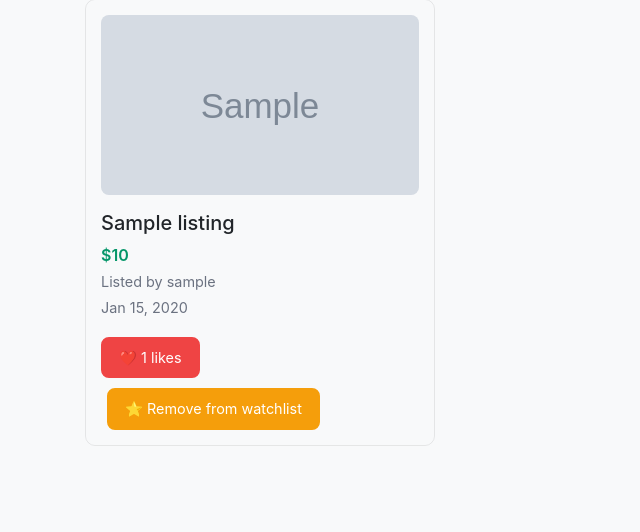
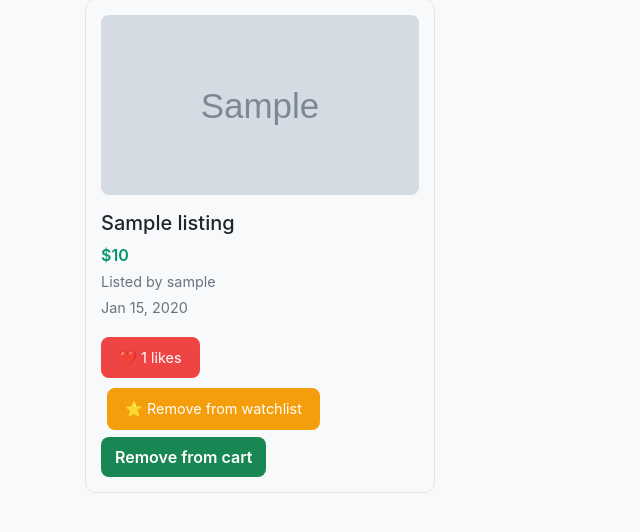
Before and after one commit to AbdulRahman-cy/E-Commerce-Web-Platform, a Django app: page / in a window 1280 px wide. Shown: the part 175-707 px from the top of the page, without its empty margins (0-640 px from the left). Run offline with Django 3.2, Linux system fonts and the light colour scheme; a user stored in the database is signed in; tables that the repository leaves empty hold one stand-in row (values such as "Sample post"); grey boxes marked "Sample" are stand-in pictures; some libraries are stand-ins or nearby versions.

Commit message:
Implementing toggle_cart client-side and sever-side

```diff
--- a/auctions/admin.py
+++ b/auctions/admin.py
@@ -8,3 +8,4 @@ admin.site.register(Category)
 admin.site.register(Like)
 admin.site.register(Comment)
 admin.site.register(Watchlist)
+admin.site.register(Cart)
--- a/auctions/models.py
+++ b/auctions/models.py
@@ -61,3 +61,19 @@ class Watchlist(models.Model):
                 name="unique_watchlist"
             )
         ]
+
+class Cart(models.Model):
+    user = models.ForeignKey(User, on_delete=models.CASCADE, related_name="cart_items")
+    listing = models.ForeignKey(Listing, on_delete=models.CASCADE, related_name="cart_items")
+    quantity = models.PositiveIntegerField(default=1)
+
+    class Meta:
+        constraints = [
+            models.UniqueConstraint(
+                fields=["user", "listing"],
+                name="unique_user_listing_cart"
+            )
+        ]
+
+    def __str__(self):
+        return f"{self.user} - {self.listing} ({self.quantity})"
--- a/auctions/templates/auctions/index.html
+++ b/auctions/templates/auctions/index.html
@@ -82,6 +82,31 @@
     border-color: #f59e0b;
     color: white;
 }
+.cart-btn {
+    padding: 8px 14px;
+    border-radius: 8px;
+    border: none;
+    background: #0d6efd;
+    color: white;
+    font-weight: 600;
+    cursor: pointer;
+    transition: all 0.15s ease;
+    margin-top: 7px;
+}
+
+.cart-btn:hover {
+    background: #0b5ed7;
+}
+
+.cart-btn:disabled {
+    background: #adb5bd;
+    cursor: not-allowed;
+}
+
+.cart-btn.in-cart {
+    background: #198754;
+}
+
 </style>
 
 <h2 class="mb-4">Active listings</h2>
@@ -134,6 +159,13 @@
                     </button>
                 </form>
 
+                <button class="cart-btn {% if listing in cart %}in-cart{% endif %}"
+                data-listing-id="{{ listing.id }}" type="button">
+                    {% if listing in cart %}Remove from cart{% else %}🛒 Add to cart{% endif %}
+                </button>
+
+
+
             </div>
 
         </div>
@@ -156,14 +188,16 @@
                 const cookie = cookies[i].trim()
                 if(cookie.substring(0, name.length + 1) === (name + '=')){
                     cookieValue = decodeURIComponent(cookie.substring(name.length + 1));
-                    return cookieValue;
                     break;
                 }
             }
         }
+        return cookieValue;
     }
 
+
     document.addEventListener('DOMContentLoaded', function() {
+        //Ajax like
         document.querySelectorAll('.like-btn').forEach(function(button) {
             button.addEventListener('click', async function(event){
                 event.preventDefault();
@@ -200,10 +234,15 @@
 
             });
         });
+        //Selectable card
         const cards = document.querySelectorAll('.listing-card')
         cards.forEach(function(card) {
-            card.addEventListener('click', function(){
-                if(event.target.closest('.like-btn')){
+            card.addEventListener('click', function(event){
+                //This needs to be changed
+                if(event.target.closest('.like-btn') ||
+                   event.target.closest('.cart-btn') ||
+                   event.target.closest('.watchlist-btn')
+                ){
                     return;
                 }
 
@@ -211,6 +250,40 @@
                 window.location.href = `/listing/${listingId}`;
             });
         });
+        //Add to cart
+        //1- Select all cart buttons
+        document.querySelectorAll('.cart-btn').forEach(function(cart){
+            cart.addEventListener('click', async function() {
+                const listingId = this.dataset.listingId
+                const csrftoken = getCookie('csrftoken');
+                try{
+                    response = await fetch(`listing/${listingId}/cart/`, {
+                    method : "POST",
+                    headers: {
+                            'X-CSRFToken': csrftoken,
+                            'Content-Type': 'application/json',
+                        },
+                        body: JSON.stringify({})
+                    });
+                    const data = await response.json();
+
+                    if(data.in_cart){
+                        cart.classList.add('in-cart')
+                        cart.textContent = `Remove from cart`;
+                    }
+                    else{
+                        cart.classList.remove('in-cart')
+                        cart.textContent = `Add to cart`
+                    }
+
+                }
+                catch(error){
+                    console.error('Error:', error);
+                    alert('Failed to add to cart');
+                }
+
+            });
+        });
     });
 </script>
 
--- a/auctions/views.py
+++ b/auctions/views.py
@@ -61,7 +61,7 @@ def register(request):
 @never_cache
 @login_required
 def index(request):
-    #Needs mod here
+
     categories=Category.objects.filter(is_selected=True)
     listings = Listing.objects.filter(is_active=True, category__in=categories)
     user = request.user
@@ -72,13 +72,15 @@ def index(request):
     watchlists = Watchlist.objects.filter(user=user)
     watchlist = Listing.objects.filter(watchlists__in=watchlists)
 
-
+    cart_querySet = Cart.objects.filter(user=request.user)
+    cart = Listing.objects.filter(cart_items__in=cart_querySet)
 
     #return index.html
     return render(request, "auctions/index.html", {
                 "listings": listings,
                 "liked_listings": liked_listings,
-                "watchlist": watchlist })
+                "watchlist": watchlist,
+                "cart": cart})
 
 @login_required
 def toggle_like(request, listing_id):
@@ -221,3 +223,21 @@ def categories(request):
     return render(request, "auctions/categories.html", {
         "categories": categories
     })
+
+@login_required
+def toggle_cart(request, listing_id):
+    if request.method == "POST":
+        listing = get_object_or_404(Listing, pk=listing_id)
+        cart, created = Cart.objects.get_or_create(listing=listing, user=request.user)
+
+        if not created:
+            cart.delete()
+            in_cart = False
+        else:
+            in_cart = True
+
+        return JsonResponse({
+        'in_cart': in_cart
+    })
+
+#view_cart
```
Also changed, not shown: auctions/migrations/0007_cartitem.py (added), auctions/migrations/0008_rename_cartitem_cart.py (added). Lines whose indentation alone changed are shown as unchanged.
